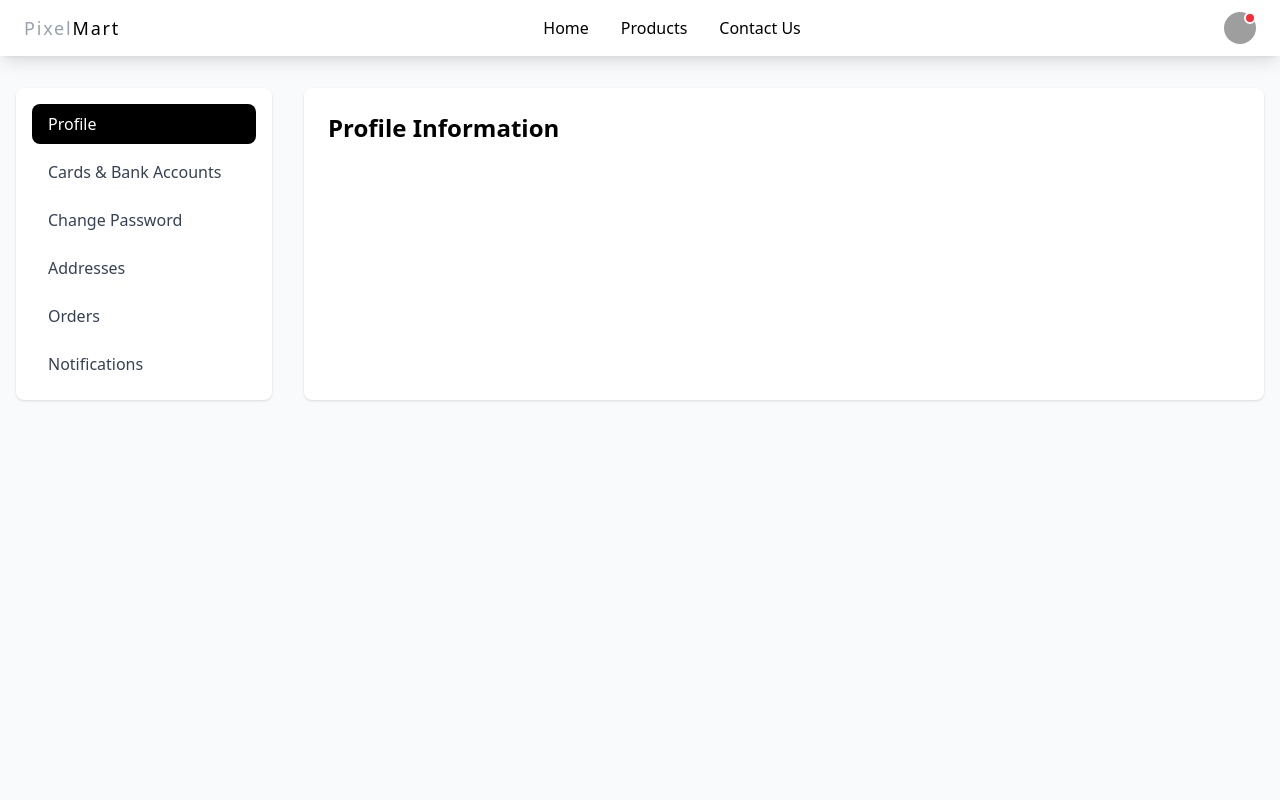
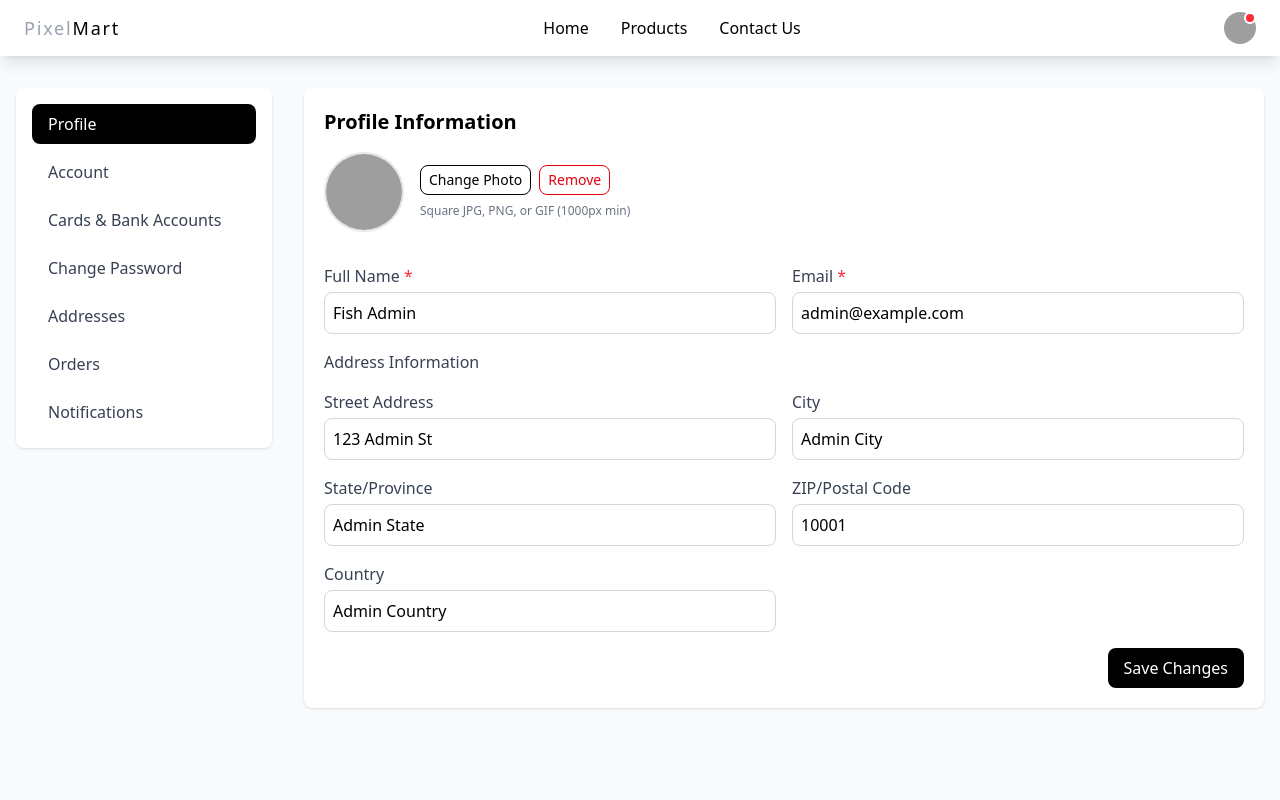
Before and after one commit to JL-Agbalo/store-app, a React (Vite) app: page /profile in a window 1280 px wide. Shown: the top 800 px of the page. Built offline with nearby package versions, Linux system fonts and the light colour scheme; grey boxes are pictures that could not be loaded.

Commit message:
refactor user profile sections; restructure ProfileSection into ProfileSections, add AccountSection, and implement UserImage and UserInformation components for enhanced user experience

```diff
--- a/src/components/icons/Icons.js
+++ b/src/components/icons/Icons.js
@@ -77,4 +77,7 @@ export const Auth = {
 
 export const UserProfile = {
   ArrowDown: IoChevronDownOutline,
+  Google: FaGoogle,
+  Facebook: FaFacebook,
+  Github: FaGithub,
 };
--- a/src/components/user/index.js
+++ b/src/components/user/index.js
@@ -1,7 +1,8 @@
 export { default as Sidebar } from "./Sidebar";
 
 // User Sections
-export { default as ProfileSection } from "./sections/ProfileSection";
+export { default as ProfileSection } from "./sections/ProfileSections/ProfileSection";
+export { default as AccountSection } from "./sections/AccountSections/AccountSection";
 export { default as BanksCardsSection } from "./sections/BanksCardsSection";
 export { default as ChangePasswordSection } from "./sections/ChangePasswordSection";
 export { default as AddressesSection } from "./sections/AddressesSection";
--- /dev/null
+++ b/src/components/user/sections/AccountSections/AccountSection.jsx
@@ -0,0 +1,11 @@
+import React from "react";
+
+function AccountSection() {
+  return (
+    <section id="payment" className="p-6">
+      <h2 className="text-2xl font-semibold mb-6">Account Section</h2>
+    </section>
+  );
+}
+
+export default AccountSection;
--- /dev/null
+++ b/src/components/user/sections/AccountSections/DeleteAccount.jsx
@@ -0,0 +1,47 @@
+import React, { useState } from "react";
+
+function DeleteAccount() {
+  const [showConfirm, setShowConfirm] = useState(false);
+
+  return (
+    <div className="space-y-4">
+      <h3 className="text-base font-medium text-gray-800">Delete Account</h3>
+      <div className="p-4 border border-red-200 rounded-lg bg-red-50">
+        <p className="text-sm text-red-600 mb-4">
+          Warning: This action cannot be undone. This will permanently delete
+          your account and remove all data associated with it.
+        </p>
+        {!showConfirm ? (
+          <button
+            onClick={() => setShowConfirm(true)}
+            className="px-4 py-2 text-sm font-medium text-red-600 border border-red-600 rounded-lg hover:bg-red-600 hover:text-white transition-colors"
+          >
+            Delete Account
+          </button>
+        ) : (
+          <div className="space-y-3">
+            <p className="text-sm font-medium text-gray-900">
+              Are you sure you want to delete your account?
+            </p>
+            <div className="flex gap-3">
+              <button
+                onClick={() => console.log("Delete account")}
+                className="px-4 py-2 text-sm font-medium text-white bg-red-600 rounded-lg hover:bg-red-700 transition-colors"
+              >
+                Yes, delete my account
+              </button>
+              <button
+                onClick={() => setShowConfirm(false)}
+                className="px-4 py-2 text-sm font-medium text-gray-600 bg-gray-100 rounded-lg hover:bg-gray-200 transition-colors"
+              >
+                Cancel
+              </button>
+            </div>
+          </div>
+        )}
+      </div>
+    </div>
+  );
+}
+
+export default DeleteAccount;
--- /dev/null
+++ b/src/components/user/sections/AccountSections/LinkedAccounts.jsx
@@ -0,0 +1,60 @@
+import React from "react";
+import { UserProfile as Icons } from "../../../icons/Icons";
+
+function LinkedAccounts() {
+  const accounts = [
+    { name: "Google", icon: Icons.Google, connected: true },
+    { name: "Facebook", icon: Icons.Facebook, connected: false },
+    { name: "GitHub", icon: Icons.Github, connected: true },
+  ];
+
+  const handleAccountClick = (account) => {
+    if (account.connected) {
+      // Handle disconnect
+      console.log(`Disconnecting ${account.name}`);
+    } else {
+      // Handle connect
+      console.log(`Connecting ${account.name}`);
+    }
+  };
+
+  return (
+    <div className="space-y-4">
+      <h3 className="text-base font-medium text-gray-800">Linked Accounts</h3>
+      <div className="flex gap-4">
+        {accounts.map((account) => (
+          <button
+            key={account.name}
+            onClick={() => handleAccountClick(account)}
+            className={`flex-1 p-2 rounded-lg transition-all cursor-pointer active:scale-95 ${
+              account.connected
+                ? account.name === "Google"
+                  ? "bg-red-500 hover:bg-red-600 active:bg-red-700"
+                  : account.name === "Facebook"
+                  ? "bg-blue-600 hover:bg-blue-700 active:bg-blue-800"
+                  : "bg-gray-800 hover:bg-gray-900 active:bg-black"
+                : "bg-gray-200 hover:bg-gray-300 active:bg-gray-400"
+            }`}
+          >
+            <div className="flex items-center justify-center gap-2">
+              <account.icon
+                className={`w-5 h-5 ${
+                  account.connected ? "text-white" : "text-gray-500"
+                }`}
+              />
+              <span
+                className={`font-medium ${
+                  account.connected ? "text-white" : "text-gray-500"
+                }`}
+              >
+                {account.name}
+              </span>
+            </div>
+          </button>
+        ))}
+      </div>
+    </div>
+  );
+}
+
+export default LinkedAccounts;
--- a/src/components/user/sections/ProfileSection.jsx
+++ /dev/null
@@ -1,11 +0,0 @@
-import React from "react";
-
-function ProfileSection() {
-  return (
-    <section id="profile" className="p-6">
-      <h2 className="text-2xl font-semibold mb-6">Profile Information</h2>
-    </section>
-  );
-}
-
-export default ProfileSection;
--- /dev/null
+++ b/src/components/user/sections/ProfileSections/ProfileSection.jsx
@@ -0,0 +1,19 @@
+import React from "react";
+import { UserImage, UserInformation } from ".";
+import { users } from "../../../../data/appStoreData";
+
+function ProfileSection() {
+  const user = users[0];
+
+  return (
+    <section className="p-5">
+      <h2 className="text-xl font-semibold mb-4">Profile Information</h2>
+      <div className="space-y-8">
+        <UserImage user={user} />
+        <UserInformation user={user} />
+      </div>
+    </section>
+  );
+}
+
+export default ProfileSection;
--- /dev/null
+++ b/src/components/user/sections/ProfileSections/UserImage.jsx
@@ -0,0 +1,28 @@
+import React from "react";
+
+function UserImage({ user }) {
+  return (
+    <div className="flex items-center gap-4">
+      <img
+        src={user.image}
+        alt={user.name}
+        className="w-20 h-20 rounded-full object-cover border-2 border-gray-200"
+      />
+      <div className="space-y-2">
+        <div className="flex gap-2">
+          <button className="px-2 py-1 text-sm border border-black text-black rounded-lg hover:bg-black hover:text-white transition-colors">
+            Change Photo
+          </button>
+          <button className="px-2 py-1 text-sm text-red-600 border border-red-600 rounded-lg hover:bg-red-600 hover:text-white transition-colors">
+            Remove
+          </button>
+        </div>
+        <p className="text-xs text-gray-500">
+          Square JPG, PNG, or GIF (1000px min)
+        </p>
+      </div>
+    </div>
+  );
+}
+
+export default UserImage;
--- /dev/null
+++ b/src/components/user/sections/ProfileSections/UserInformation.jsx
@@ -0,0 +1,60 @@
+import React, { useState } from "react";
+
+function UserInformation({ user }) {
+  const [formData, setFormData] = useState({
+    name: user.name,
+    email: user.email,
+    street: user.address.street,
+    city: user.address.city,
+    state: user.address.state,
+    zip: user.address.zip,
+    country: user.address.country,
+  });
+
+  const handleChange = (e) => {
+    setFormData({ ...formData, [e.target.name]: e.target.value });
+  };
+
+  const InputField = ({ label, name, type = "text", required = false }) => (
+    <div>
+      <label className="block  text-gray-700 mb-1">
+        {label} {required && <span className="text-red-500">*</span>}
+      </label>
+      <input
+        type={type}
+        name={name}
+        value={formData[name]}
+        onChange={handleChange}
+        required={required}
+        className="w-full p-2 border border-gray-300 rounded-lg focus:outline-none focus:ring-1 focus:ring-black "
+      />
+    </div>
+  );
+
+  return (
+    <div className="space-y-4">
+      <div className="grid grid-cols-1 md:grid-cols-2 gap-4">
+        <InputField label="Full Name" name="name" required />
+        <InputField label="Email" name="email" type="email" required />
+      </div>
+
+      <div className="space-y-4">
+        <h3 className=" font-medium text-gray-700">Address Information</h3>
+        <div className="grid grid-cols-1 md:grid-cols-2 gap-4">
+          <InputField label="Street Address" name="street" />
+          <InputField label="City" name="city" />
+          <InputField label="State/Province" name="state" />
+          <InputField label="ZIP/Postal Code" name="zip" />
+          <InputField label="Country" name="country" />
+        </div>
+      </div>
+      <div className="flex justify-end">
+        <button className="px-4 py-2 bg-black text-white rounded-lg hover:bg-gray-900 transition-colors">
+          Save Changes
+        </button>
+      </div>
+    </div>
+  );
+}
+
+export default UserInformation;
--- /dev/null
+++ b/src/components/user/sections/ProfileSections/index.js
@@ -0,0 +1,3 @@
+export { default as ProfileSection } from "./ProfileSection";
+export { default as UserImage } from "./UserImage";
+export { default as UserInformation } from "./UserInformation";
--- a/src/config/userProfileSections.js
+++ b/src/config/userProfileSections.js
@@ -1,15 +1,23 @@
-import ProfileSection from "../sections/user/profile/ProfileSection";
-import BanksCardsSection from "../sections/user/payment/PaymentSection";
-import ChangePasswordSection from "../sections/user/password/PasswordSection";
-import AddressesSection from "../sections/user/addresses/AddressesSection";
-import OrdersSection from "../sections/user/orders/OrdersSection";
-import NotificationsSection from "../sections/user/notifications/NotificationsSection";
+import {
+  AccountSection,
+  ProfileSection,
+  BanksCardsSection,
+  ChangePasswordSection,
+  AddressesSection,
+  OrdersSection,
+  NotificationsSection,
+} from "../components/user";
 
 export const sections = {
   profile: {
     id: "profile",
     label: "Profile",
     component: ProfileSection,
+  },
+  account: {
+    id: "account",
+    label: "Account",
+    component: AccountSection,
   },
   payment: {
     id: "payment",
--- a/src/pages/user-profile/UserProfile.jsx
+++ b/src/pages/user-profile/UserProfile.jsx
@@ -1,50 +1,10 @@
 import React, { useState } from "react";
 import { UserProfile as Icons } from "../../components/icons/Icons";
-import {
-  Sidebar,
-  ProfileSection,
-  BanksCardsSection,
-  ChangePasswordSection,
-  AddressesSection,
-  OrdersSection,
-  NotificationsSection,
-} from "../../components/user";
-
-const sections = {
-  profile: {
-    id: "profile",
-    label: "Profile",
-    component: ProfileSection,
-  },
-  payment: {
-    id: "payment",
-    label: "Cards & Bank Accounts",
-    component: BanksCardsSection,
-  },
-  password: {
-    id: "password",
-    label: "Change Password",
-    component: ChangePasswordSection,
-  },
-  addresses: {
-    id: "addresses",
-    label: "Addresses",
-    component: AddressesSection,
-  },
-  orders: {
-    id: "orders",
-    label: "Orders",
-    component: OrdersSection,
-  },
-  notifications: {
-    id: "notifications",
-    label: "Notifications",
-    component: NotificationsSection,
-  },
-};
+import { Sidebar } from "../../components/user";
+import { sections } from "../../config/userProfileSections";
 
 function UserProfile() {
-  const [activeSection, setActiveSection] = useState("profile");
+  const [activeSection, setActiveSection] = useState(Object.keys(sections)[0]);
   const [isMobileMenuOpen, setIsMobileMenuOpen] = useState(false);
   const ActiveComponent = sections[activeSection].component;
 
```
